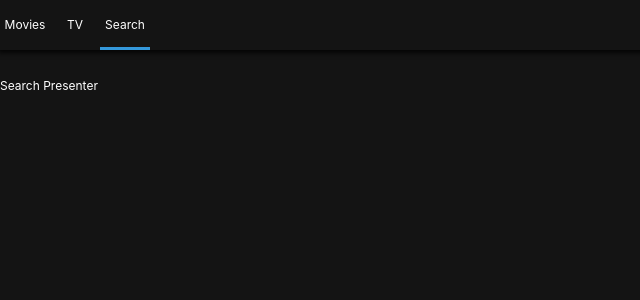
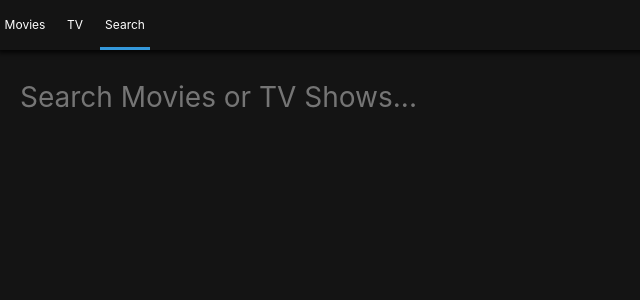
Before and after one commit to tonky0110/nomflix_01, a React (Create React App) app: page /search in a window 1280 px wide. Shown: the top 300 px of the page, without its empty margins (0-640 px from the left). Built offline with nearby package versions, Linux system fonts and the light colour scheme.

Commit message:
6.3 Search Presenter

```diff
--- a/src/Routes/Search/SearchContainer.js
+++ b/src/Routes/Search/SearchContainer.js
@@ -11,13 +11,17 @@
     error: null
   };
 
-  handleSubmit = () => {
+  handleSubmit = (event) => {
+    event.preventDefault();
     const { searchTerm } = this.state;
     if (searchTerm !== "") {
       this.searchByTerm();
     }
   };
-
+  updateTerm = (event) => {
+    const { target: { value, name}} = event;
+    this.setState({ [name]: value });
+  };
   searchByTerm = async () => {
     const { searchTerm } = this.state;
     this.setState({ loading: true });
@@ -41,7 +45,7 @@
   };
   render() {
     const { movieResults, tvResults, searchTerm, loading, error } = this.state;
-    console.log(movieResults, tvResults, searchTerm, loading, error);
+    // console.log(movieResults, tvResults, searchTerm, loading, error);
     return (
       <SearchPresenter
         movieResults={movieResults}
@@ -50,6 +54,7 @@
         loading={loading}
         searchTerm={searchTerm}
         handleSubmit={this.handleSubmit}
+        updateTerm={this.updateTerm}
       />
     );
   }
--- a/src/Routes/Search/SearchPresenter.js
+++ b/src/Routes/Search/SearchPresenter.js
@@ -1,6 +1,25 @@
 import React from "react";
 import PropTypes from "prop-types";
 import styled from "styled-components";
+import Loader from 'Components/Loader';
+import Section from 'Components/Section';
+
+const Container = styled.div`
+  padding: 0px 20px;
+
+`;
+
+const Form = styled.form`
+  margin-bottom: 50px;
+  width: 100%;
+`;
+
+const Input = styled.input`
+  all: unset;
+  font-size: 28px;
+  width: 100%;
+
+`;
 
 const SearchPresenter = ({
   movieResults,
@@ -8,8 +27,30 @@
   searchTerm,
   loading,
   handleSubmit,
+  updateTerm,
   error
-}) => <div>Search Presenter</div>;
+}) => <Container>
+  <Form onSubmit={handleSubmit}>
+    <Input
+      placeholder="Search Movies or TV Shows..."
+      name='searchTerm'
+      value={searchTerm}
+      onChange={updateTerm}
+    />
+  </Form>
+  {loading ? <Loader /> : <>
+    {movieResults && movieResults.length > 0 && (
+      <Section title="Movie Results">
+        {movieResults.map(movie => <span key={movie.id}>{movie.title}</span>)}
+      </Section>
+    )}
+    {tvResults && tvResults.length > 0 && (
+      <Section title="Show Results">
+        {tvResults.map(show => <span key={show.id}>{show.name}</span>)}
+      </Section>
+    )}
+  </>}
+</Container>;
 
 SearchPresenter.propTypes = {
   movieResults: PropTypes.array,
@@ -17,6 +58,7 @@
   error: PropTypes.string,
   searchTerm: PropTypes.string,
   loading: PropTypes.bool.isRequired,
-  handleSubmit: PropTypes.func.isRequired
+  handleSubmit: PropTypes.func.isRequired,
+  updateTerm: PropTypes.func.isRequired
 };
 export default SearchPresenter;
--- a/src/Routes/TV/TVPresenter.js
+++ b/src/Routes/TV/TVPresenter.js
@@ -4,7 +4,7 @@
 import Section from "Components/Section";
 import Loader from "Components/Loader";
 const Container = styled.div`
-  padding: 0px 10px;
+  padding: 0px 20px;
 `;
 
 const TVPresenter = ({ topRated, popular, airingToday, loading, error }) =>
@@ -13,14 +13,14 @@
   ) : (
     <Container>
       {topRated && topRated.length > 0 && (
-        <Section title="Rated Show">{topRated.map(show => show.name)}</Section>
+        <Section title="Rated Show">{topRated.map(show => <span key={show.id}>{show.name}</span>)}</Section>
       )}
       {popular && popular.length > 0 && (
-        <Section title="Popular Show">{popular.map(show => show.name)}</Section>
+        <Section title="Popular Show">{popular.map(show => <span key={show.id}>{show.name}</span>)}</Section>
       )}
       {airingToday && airingToday.length > 0 && (
         <Section title="Airing Today">
-          {airingToday.map(show => show.name)}
+          {airingToday.map(show => <span key={show.id}>{show.name}</span>)}
         </Section>
       )}
     </Container>
```
Also changed, not shown: package.json (+9 -1 lines), .eslintrc.js (added), 1 other file (tests, documents, lock files or other folders).
